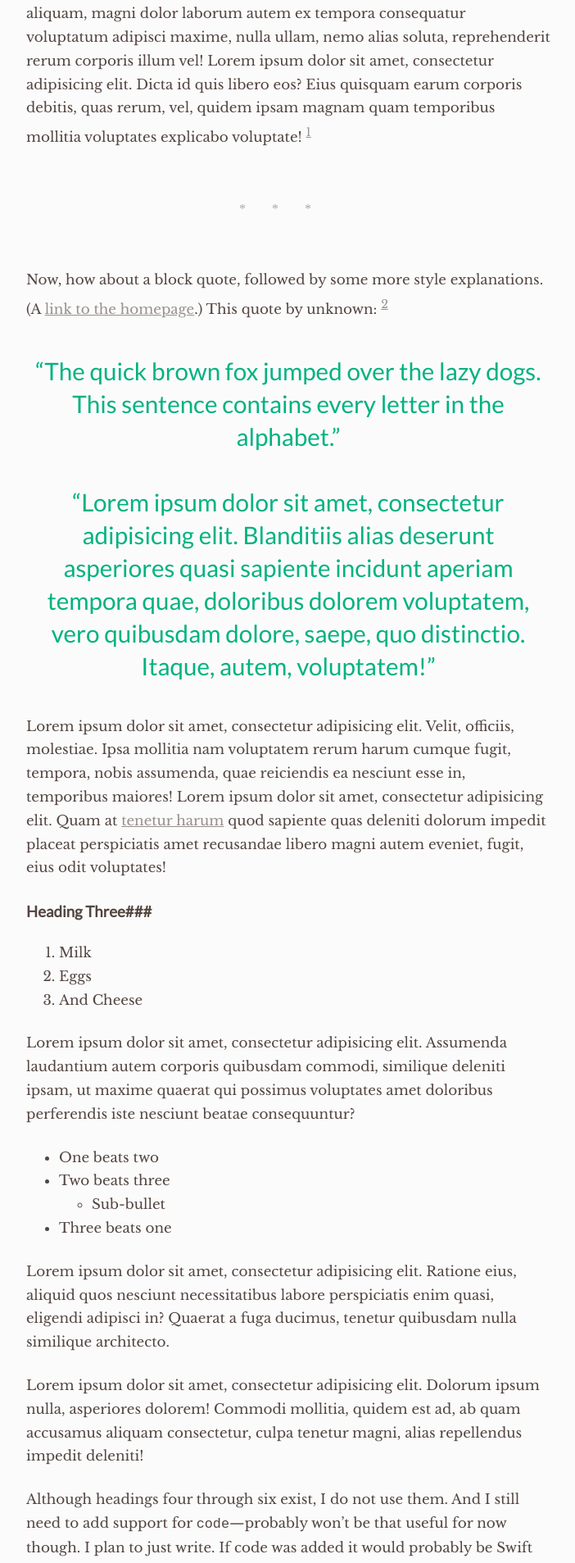
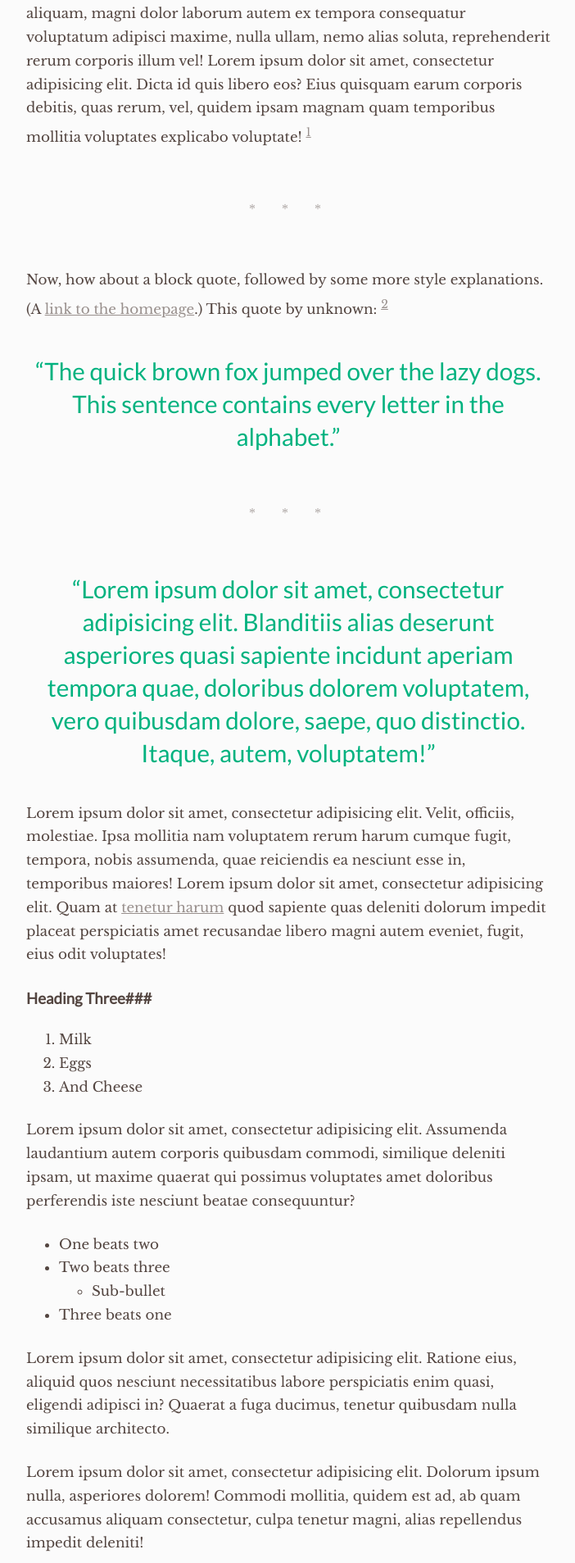
Before and after one commit to tmm/www, a Jekyll site: the page built from blog/_posts/2015-03-28-style-guide.md, in a window 1280 px wide. Shown: the part 2187-4094 px from the top of the page at 82% size, without its empty margins (288-990 px from the left). Built offline with Jekyll 4.4.1, drawn with Linux system fonts in a browser that asks for light colours.

Commit message:
Markdown style fixes

```diff
--- a/_sass/_post.scss
+++ b/_sass/_post.scss
@@ -73,6 +73,7 @@
 
     &::before {
       content: "***";
+      margin-left: 1.5rem;
       letter-spacing: 2rem;
       opacity: 0.45;
     }
@@ -88,6 +89,11 @@
     img {
       width: 120%;
       margin: 0 -10%;
+
+      @media screen and (max-width: 770px) {
+        width: 107%;
+        margin: 0 -3.5%;
+      }
     }
   }
 
--- a/blog/_posts/2015-03-28-style-guide.md
+++ b/blog/_posts/2015-03-28-style-guide.md
@@ -33,6 +33,8 @@ Now, how about a block quote, followed by some more style explanations. (A [link
 
 >The quick brown fox jumped over the lazy dogs. This sentence contains every letter in the alphabet.
 
+***
+
 >Lorem ipsum dolor sit amet, consectetur adipisicing elit. Blanditiis alias deserunt asperiores quasi sapiente incidunt aperiam tempora quae, doloribus dolorem voluptatem, vero quibusdam dolore, saepe, quo distinctio. Itaque, autem, voluptatem!
 
 Lorem ipsum dolor sit amet, consectetur adipisicing elit. Velit, officiis, molestiae. Ipsa mollitia nam voluptatem rerum harum cumque fugit, tempora, nobis assumenda, quae reiciendis ea nesciunt esse in, temporibus maiores! Lorem ipsum dolor sit amet, consectetur adipisicing elit. Quam at [tenetur harum]("hmmm") quod sapiente quas deleniti dolorum impedit placeat perspiciatis amet recusandae libero magni autem eveniet, fugit, eius odit voluptates!
```
